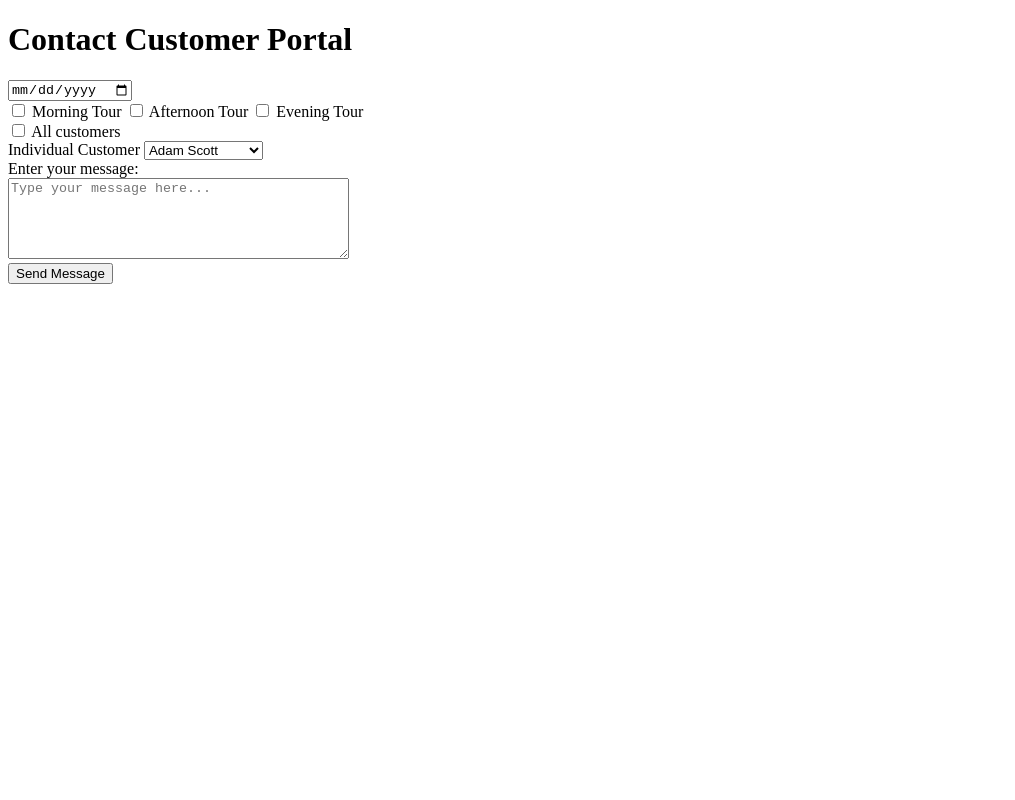
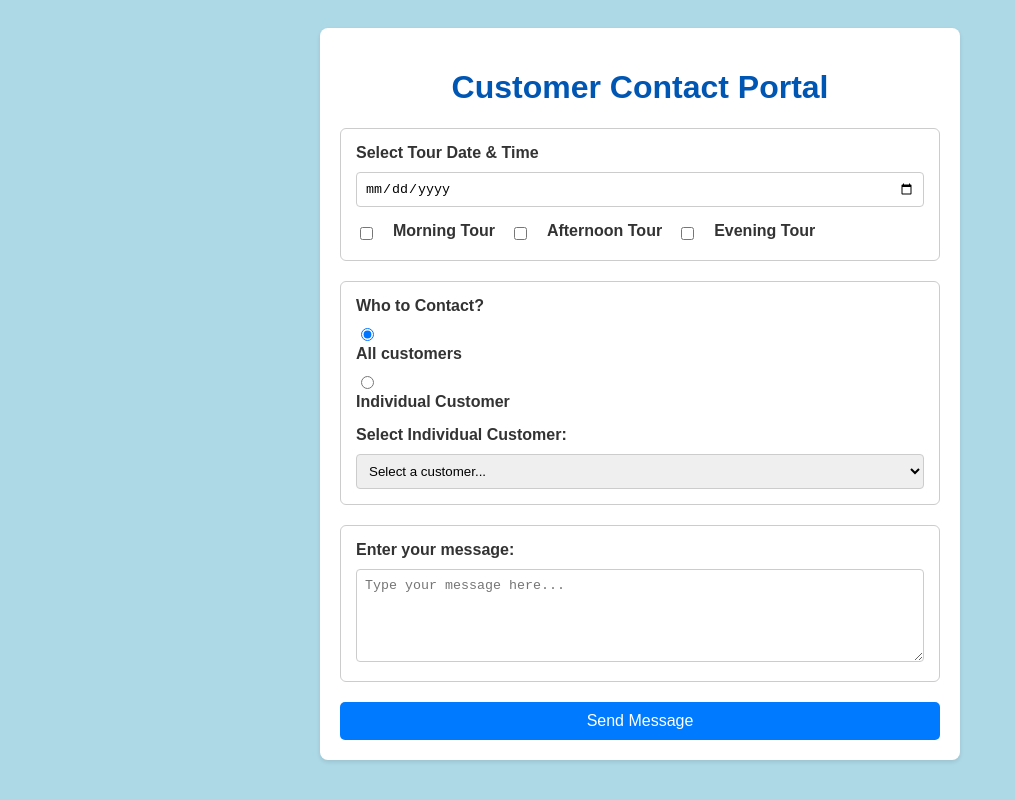
Before and after one commit to kavarnfrancis/heavenly-visions-tours, a plain HTML site: page customer-contact-portal.html in a window 1280 px wide. Shown: the whole page, without its empty margins (0-1015 px from the left). Drawn offline with Linux system fonts and the light colour scheme.

Commit message:
Adding style to document that I forgot to commit last week

```diff
--- a/customer-contact-portal.html
+++ b/customer-contact-portal.html
@@ -1,47 +1,73 @@
 <!DOCTYPE html>
 <html lang="en">
-  <head>
-    <meta charset="UTF-8" />
-    <meta name="viewport" content="width=device-width, initial-scale=1.0" />
-    <title>Customer Contact Portal</title>
-  </head>
-  <body>
-    <div>
-      <h1>Contact Customer Portal</h1>
-      <input type="date" />
-      <div>
-        <input type="checkbox" id="morning-tour" />
-        <label>Morning Tour</label>
-        <input type="checkbox" id="afternoon-tour" />
-        <label>Afternoon Tour</label>
-        <input type="checkbox" id="evening-tour" />
-        <label>Evening Tour</label>
+
+<head>
+  <meta charset="UTF-8">
+  <meta name="viewport" content="width=device-width, initial-scale=1.0">
+  <title>Document</title>
+  <link href="style.css" rel="stylesheet">
+</head>
+
+<div class="portal-container">
+  <header>
+    <h1>Customer Contact Portal</h1>
+  </header>
+
+  <form id="contact-form">
+    <!-- Section for Date and Tour Time -->
+    <div class="form-section">
+      <label for="tour-date-input">Select Tour Date & Time</label>
+      <input type="date" id="tour-date-input" name="tour-date" />
+      <div class="flex" style="margin-top: 15px;">
+        <div class="flex items-center">
+          <input type="checkbox" id="morning-tour" name="tour-time" value="morning" />
+          <label for="morning-tour">Morning Tour</label>
+        </div>
+        <div class="flex items-center">
+          <input type="checkbox" id="afternoon-tour" name="tour-time" value="afternoon" />
+          <label for="afternoon-tour">Afternoon Tour</label>
+        </div>
+        <div class="flex items-center">
+          <input type="checkbox" id="evening-tour" name="tour-time" value="evening" />
+          <label for="evening-tour">Evening Tour</label>
+        </div>
       </div>
-      <div>
-        <input type="checkbox" />
-        <label>All customers</label>
+    </div>
+
+    <!-- Section for Customer Selection -->
+    <div class="form-section">
+      <label>Who to Contact?</label>
+      <div style="margin-top: 10px;">
+        <div style="margin-bottom: 10px;">
+          <input type="radio" id="all-customers" name="customer-target" value="all" checked>
+          <label for="all-customers">All customers</label>
+        </div>
+        <div>
+          <input type="radio" id="individual-customer" name="customer-target" value="individual">
+          <label for="individual-customer">Individual Customer</label>
+        </div>
       </div>
-      <div>
-        <label>Individual Customer</label>
+
+      <div id="customer-select-dropdown" class="hidden" style="margin-top: 15px;">
+        <label for="customers">Select Individual Customer:</label>
         <select name="customers" id="customers">
-          <option>Adam Scott</option>
-          <option>Michael Cera</option>
-          <option>Michael Phelps</option>
-          <option>Michelle Obama</option>
+          <option value="">Select a customer...</option>
+          <option value="adam-scott">Adam Scott</option>
+          <option value="michael-cera">Michael Cera</option>
+          <option value="michael-phelps">Michael Phelps</option>
+          <option value="michelle-obama">Michelle Obama</option>
         </select>
       </div>
     </div>
-    <form>
-      <label for="message">Enter your message:</label><br />
-      <textarea
-        id="message"
-        name="user_message"
-        rows="5"
-        cols="40"
-        placeholder="Type your message here..."
-      ></textarea
-      ><br />
-      <input type="submit" value="Send Message" />
-    </form>
-  </body>
+
+    <!-- Section for Message -->
+    <div class="form-section">
+      <label for="message">Enter your message:</label>
+      <textarea id="message" name="user_message" rows="5" placeholder="Type your message here..."></textarea>
+    </div>
+
+    <input type="submit" value="Send Message" class="submit-button" />
+  </form>
+</div>
+
 </html>
--- /dev/null
+++ b/style.css
@@ -0,0 +1,71 @@
+body {
+      font-family: Arial, sans-serif;
+      background-color: lightblue;
+      color: #333;
+      padding: 20px;
+    }
+
+    .portal-container {
+      max-width: 600px;
+      margin: 0 auto;
+      background-color: #fff;
+      padding: 20px;
+      border-radius: 8px;
+      box-shadow: 0 2px 4px rgba(0, 0, 0, 0.1);
+    }
+
+    h1 {
+      text-align: center;
+      color: #0056b3;
+    }
+
+    .form-section {
+      margin-bottom: 20px;
+      padding: 15px;
+      border: 1px solid #ccc;
+      border-radius: 6px;
+    }
+
+    label {
+      display: block;
+      margin-bottom: 5px;
+      font-weight: bold;
+    }
+
+    input[type="date"],
+    select,
+    textarea {
+      width: 100%;
+      padding: 8px;
+      margin-top: 5px;
+      border: 1px solid #ccc;
+      border-radius: 4px;
+      box-sizing: border-box; /* Ensures padding doesn't affect total width */
+    }
+
+    input[type="checkbox"],
+    input[type="radio"] {
+      margin-right: 5px;
+    }
+
+    .flex {
+      display: flex;
+      flex-wrap: wrap;
+      gap: 15px; /* Adds space between items */
+    }
+
+    .submit-button {
+      display: block;
+      width: 100%;
+      padding: 10px;
+      background-color: #007bff;
+      color: white;
+      border: none;
+      border-radius: 5px;
+      cursor: pointer;
+      font-size: 16px;
+    }
+
+    .submit-button:hover {
+      background-color: #0056b3;
+    }
```
